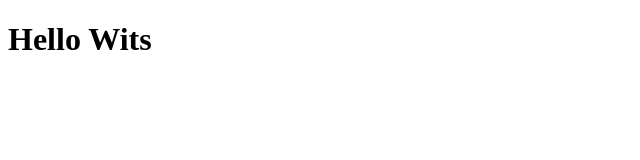
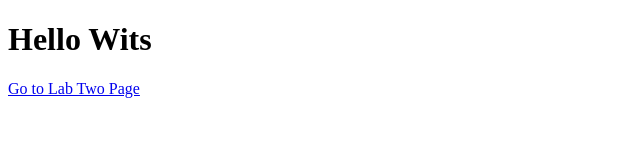
Before and after one commit to Mathilda-30/2603094-labs-sd-24, a plain HTML site: page index.html in a window 1280 px wide. Shown: the whole page, without its empty margins (0-640 px from the left). Drawn offline with Linux system fonts and the light colour scheme.

Commit message:
Add link to lab-two.html in index.html

```diff
--- a/index.html
+++ b/index.html
@@ -7,5 +7,9 @@
 </head>
 <body>
     <h1>Hello Wits</h1>
+
+     <!-- Link to Lab Two page -->
+     <a href="lab-two.html">Go to Lab Two Page</a>
+
 </body>
 </html>
```
